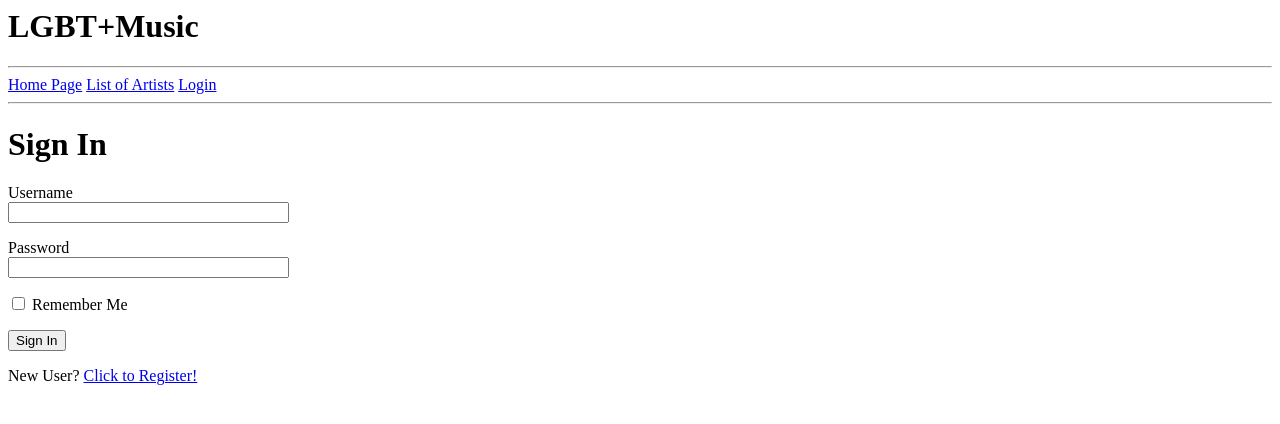
After one commit to klpolley/lgbt_music, a Flask app: page /login in a window 1280 px wide. The commit adds this page. Shown: the top 424 px of the page. Run offline with Flask 2, Linux system fonts and the light colour scheme.

Commit message:
users and login

```diff
--- a/app/__init__.py
+++ b/app/__init__.py
@@ -2,10 +2,13 @@ from flask import Flask
 from flask_sqlalchemy import SQLAlchemy
 from flask_migrate import Migrate
 from config import Config
+from flask_login import LoginManager
 
 app = Flask(__name__)
 app.config.from_object(Config)
 db = SQLAlchemy(app)
 migrate = Migrate(app, db)
+login = LoginManager(app)
+login.login_view = 'login'
 
 from app import routes, models
--- a/app/forms.py
+++ b/app/forms.py
@@ -1,7 +1,7 @@
 from flask_wtf import FlaskForm
-from wtforms import StringField, TextAreaField, SubmitField
-from wtforms.validators import DataRequired, ValidationError, EqualTo
-from app.models import Artist
+from wtforms import StringField, TextAreaField, SubmitField, PasswordField, BooleanField
+from wtforms.validators import DataRequired, ValidationError, EqualTo, Email
+from app.models import Artist, User
 
 class NewArtistForm(FlaskForm):
     name = StringField('Artist Name', validators=[DataRequired()])
@@ -13,3 +13,27 @@ class NewArtistForm(FlaskForm):
         user = Artist.query.filter_by(name=name.data).first()
         if user is not None:
             raise ValidationError('This artist already exists.')
+
+class LoginForm(FlaskForm):
+    username = StringField('Username', validators=[DataRequired()])
+    password = PasswordField('Password', validators=[DataRequired()])
+    remember_me = BooleanField('Remember Me')
+    submit = SubmitField('Sign In')
+
+class RegistrationForm(FlaskForm):
+    username = StringField('Username', validators=[DataRequired()])
+    email = StringField('Email', validators=[DataRequired(), Email()])
+    password = PasswordField('Password', validators=[DataRequired()])
+    password2 = PasswordField(
+        'Repeat Password', validators=[DataRequired(), EqualTo('password')])
+    submit = SubmitField('Register')
+
+    def validate_username(self, username):
+        user = User.query.filter_by(username=username.data).first()
+        if user is not None:
+            raise ValidationError('Please use a different username.')
+
+    def validate_email(self, email):
+        user = User.query.filter_by(email=email.data).first()
+        if user is not None:
+            raise ValidationError('Please use a different email address.')
--- a/app/routes.py
+++ b/app/routes.py
@@ -1,21 +1,59 @@
-from flask import render_template, flash, redirect, url_for
+from flask import render_template, flash, redirect, url_for, request
+from flask_login import current_user, login_user, logout_user, login_required
 from app import app, db
-from app.forms import NewArtistForm
-from app.models import Artist, Event, ArtistToEvent, Venue
+from app.forms import NewArtistForm, LoginForm, RegistrationForm
+from app.models import Artist, Event, ArtistToEvent, Venue, User
+from werkzeug.urls import url_parse
 
 @app.route('/')
 @app.route('/index')
 def index():
     return render_template('index.html', title='Home')
 
+@app.route('/login', methods=['GET', 'POST'])
+def login():
+    if current_user.is_authenticated:
+        return redirect(url_for('index'))
+    form = LoginForm()
+    if form.validate_on_submit():
+        user = User.query.filter_by(username=form.username.data).first()
+        if user is None or not user.check_password(form.password.data):
+            flash('Invalid username or password')
+            return redirect(url_for('login'))
+        login_user(user, remember=form.remember_me.data)
+        next_page = request.args.get('next')
+        if not next_page or url_parse(next_page).netloc != '':
+            next_page = url_for('index')
+            return redirect(next_page)
+    return render_template('login.html', title='Sign In', form=form)
 
-@app.route('/artist')
+@app.route('/logout')
+def logout():
+    logout_user()
+    return redirect(url_for('index'))
+
+@app.route('/register', methods=['GET', 'POST'])
+def register():
+    if current_user.is_authenticated:
+        return redirect(url_for('index'))
+    form = RegistrationForm()
+    if form.validate_on_submit():
+        user = User(username=form.username.data, email=form.email.data)
+        user.set_password(form.password.data)
+        db.session.add(user)
+        db.session.commit()
+        flash('Congratulations, you are now a registered user!')
+        return redirect(url_for('login'))
+    return render_template('register.html', title='Register', form=form)
+
+@app.route('/artists')
 def list_artists():
     artists = Artist.query.all()
     return render_template('list.html', title='Artist List', artists=artists)
 
 
 @app.route('/new_artist', methods=['GET', 'POST'])
+@login_required
 def new_artist():
     form = NewArtistForm()
 
@@ -29,7 +67,7 @@ def new_artist():
 
     return render_template('new.html', title='New Artist', form=form)
 
-@app.route('/artist/<name>')
+@app.route('/artists/<name>')
 def artist_page(name):
     artist = Artist.query.filter_by(name=name).first()
     if artist is None:
--- a/app/templates/base.html
+++ b/app/templates/base.html
@@ -3,9 +3,9 @@
 
 <head>
     {% if title %}
-    <title>{{ title }} - LGBT+Music</title>
+        <title>{{ title }} - LGBT+Music</title>
     {% else %}
-    <title>LGBT+Music</title>
+        <title>LGBT+Music</title>
     {% endif %}
 </head>
 
@@ -13,9 +13,14 @@
     <h1>LGBT+Music</h1>
     <hr/>
     <div>
-        <a href="{{ url_for("index") }}">Home Page</a>
-        <a href="{{ url_for("list_artists") }}">List of Artists</a>
-        <a href="{{ url_for("new_artist") }}">Create New Artist</a>
+        <a href="{{ url_for('index') }}">Home Page</a>
+        <a href="{{ url_for('list_artists') }}">List of Artists</a>
+        {% if current_user.is_anonymous %}
+            <a href="{{ url_for('login') }}">Login</a>
+        {% else %}
+            <a href="{{ url_for("new_artist") }}">Create New Artist</a>
+            <a href="{{ url_for('logout') }}">Logout</a>
+        {% endif %}
     </div>
     <hr/>
     {% with messages = get_flashed_messages() %}
--- /dev/null
+++ b/app/templates/login.html
@@ -0,0 +1,39 @@
+{% extends "base.html" %}
+
+{% block content %}
+
+    <h1>Sign In</h1>
+
+    <form action="" method="post" novalidate>
+
+        {{ form.hidden_tag() }} <!-- protects form against attack -->
+
+        <p>
+            {{ form.username.label }}<br/>
+            {{ form.username(size=32) }}<br/>
+            {% for error in form.username.errors %}
+                <span style="color: red;">{{ error }}</span>
+            {% endfor %}
+        </p>
+
+        <p>
+            {{ form.password.label }}<br/>
+            {{ form.password(size=32) }}<br/>
+            {% for error in form.password.errors %}
+                <span style="color: red;">{{ error }}</span>
+            {% endfor %}
+        </p>
+
+        <p>
+            {{ form.remember_me() }}
+            {{ form.remember_me.label }}
+        </p>
+
+        <p>{{ form.submit() }}</p>
+
+
+    </form>
+
+    <p>New User? <a href="{{ url_for('register') }}">Click to Register!</a></p>
+
+{% endblock %}
```
Also changed, not shown: app/models.py (+24 -1 lines), app/templates/register.html (added, +47 -0 lines), migrations/versions/8be404d8443a_user.py (added, +76 -0 lines), app.db.
